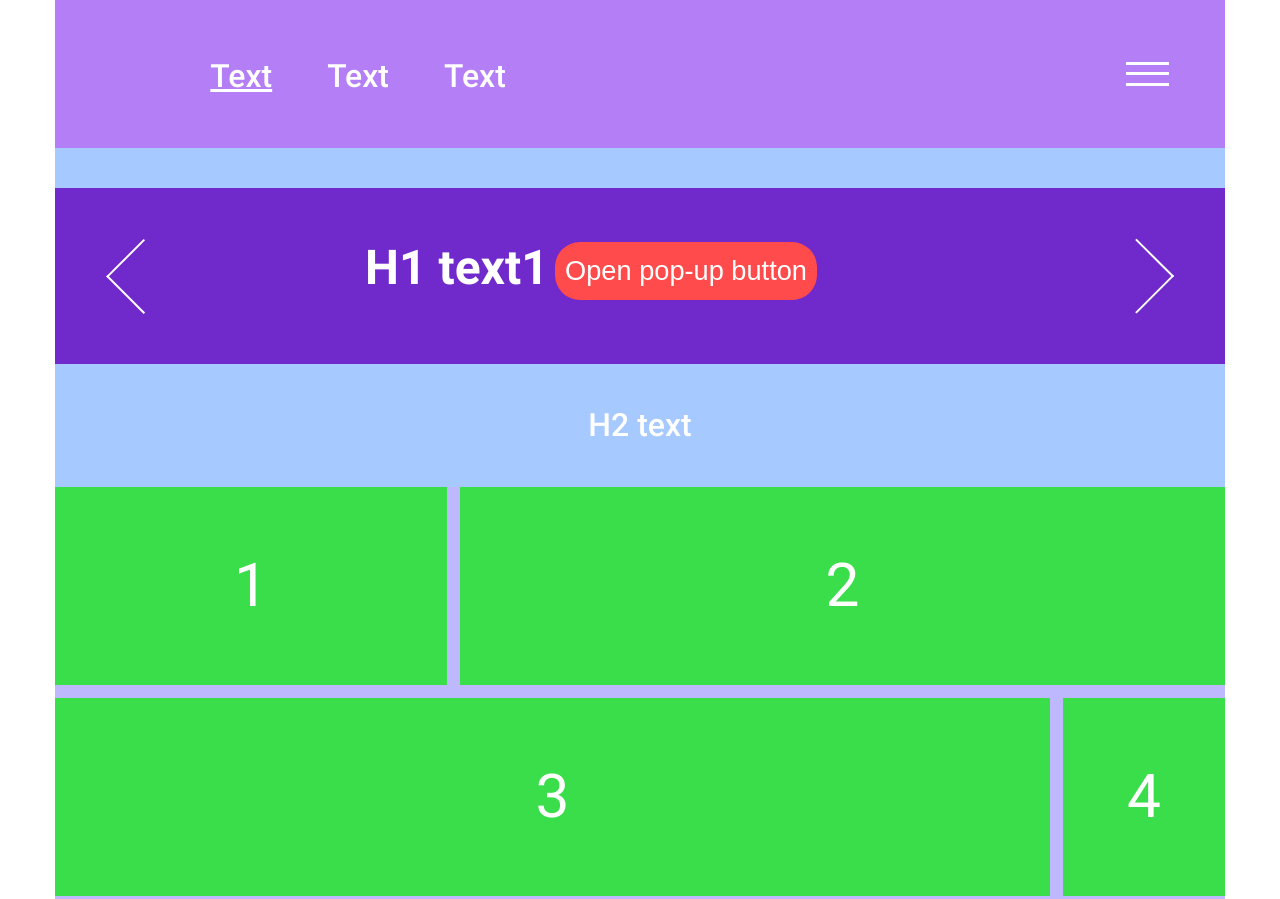
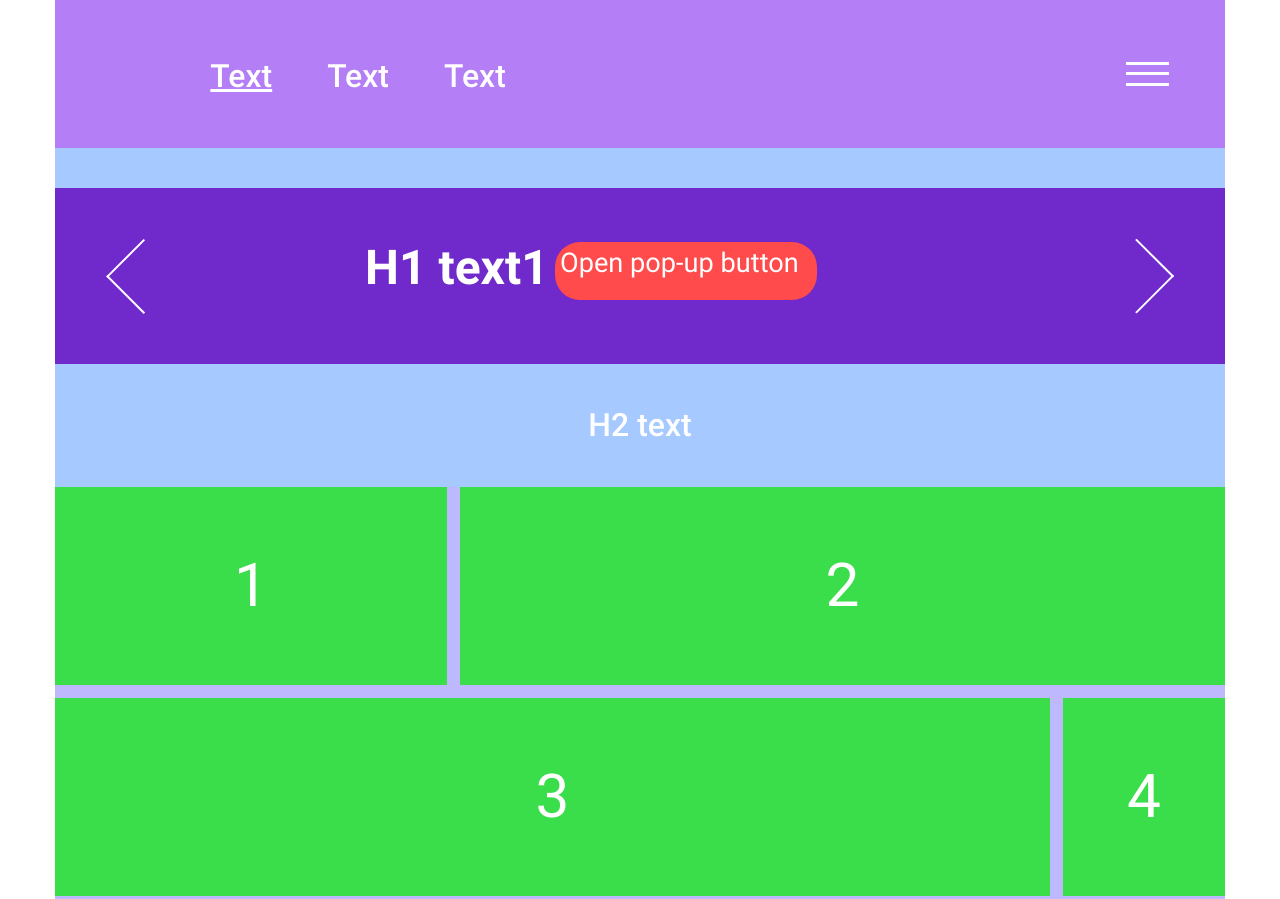
Before and after one commit to mvodev/QualityOfExecution, a website built with webpack: page index.pug in a window 1280 px wide. Shown: the top 899 px of the page. Built offline with nearby package versions, Linux system fonts and the light colour scheme.

Commit message:
changed type of pop-up tag

```diff
--- a/src/components/pop-up/pop-up.pug
+++ b/src/components/pop-up/pop-up.pug
@@ -1,5 +1,5 @@
 mixin pop-up( {text='Open pop-up button',id='pop-up',contentText='Pop-up'}={})
-  button.pop-up
+  .pop-up
     input(id=id type="checkbox")
     label(class="pop-up__label" for=id)=text
     .pop-up__curtain
```
Also changed, not shown: docs/index.html.
